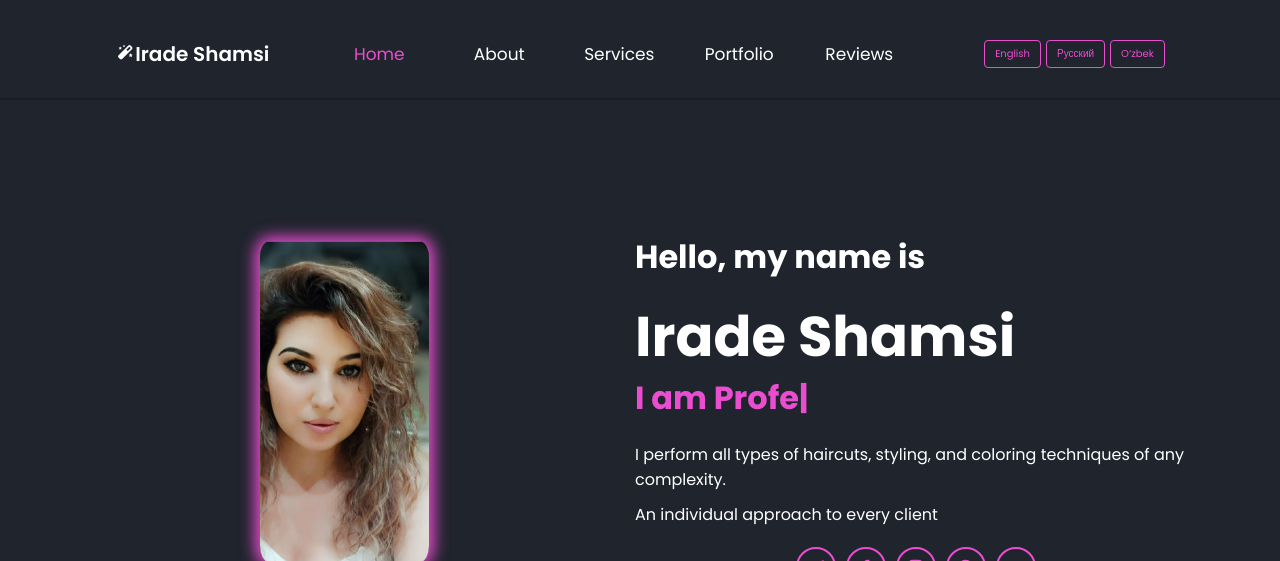
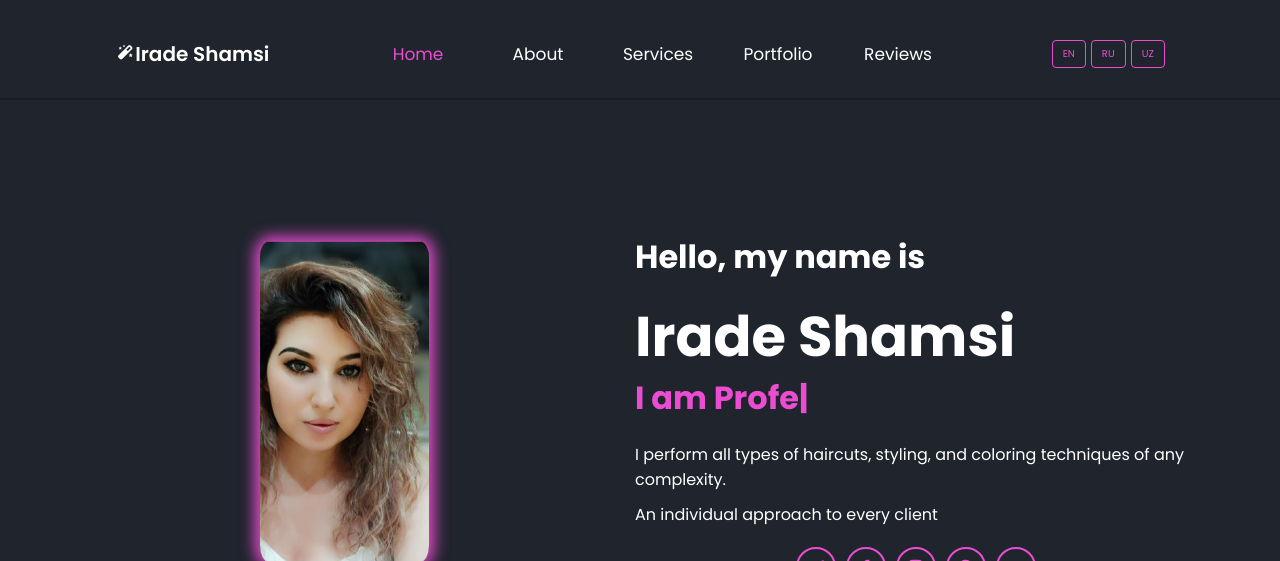
Before and after one commit to Mr-Shams86/Irada_Shamsi_Website, a FastAPI app: page / in a window 1280 px wide. Shown: the top 561 px of the page. Run offline with FastAPI, Linux system fonts and the light colour scheme; data that the repository does not hold is empty; parts of the project's set-up code (start-up, migrations or seed data) failed here and were passed over; some libraries are stand-ins or nearby versions.

Commit message:
изменил кнопки языкового переключателя,так же изменил расстояние между кнопками

```diff
--- a/static/css/style.css
+++ b/static/css/style.css
@@ -96,7 +96,7 @@ section {
 .language-switcher {
     display: flex;
     gap: 0.5rem; /* Расстояние между кнопками */
-    margin-left: 1.5rem; /* Отступ от навигации, совпадает с .navbar a */
+    margin-left: 0.5rem; /* Отступ от навигации, совпадает с .navbar a */
 }
 
 .language-switcher a {
--- a/templates/index-en.html
+++ b/templates/index-en.html
@@ -93,9 +93,9 @@
 
         <!-- Language Switcher -->
         <div class="language-switcher">
-            <a href="/?lang=en" {% if request.query_params.get('lang') == 'en' %}class="active"{% endif %}>English</a>
-            <a href="/?lang=ru" {% if request.query_params.get('lang') == 'ru' %}class="active"{% endif %}>Русский</a>
-            <a href="/?lang=uz" {% if request.query_params.get('lang') == 'uz' %}class="active"{% endif %}>O‘zbek</a>
+            <a href="/?lang=en" {% if request.query_params.get('lang') == 'en' %}class="active"{% endif %}>EN</a>
+            <a href="/?lang=ru" {% if request.query_params.get('lang') == 'ru' %}class="active"{% endif %}>RU</a>
+            <a href="/?lang=uz" {% if request.query_params.get('lang') == 'uz' %}class="active"{% endif %}>UZ</a>
         </div>
 
     </header>
--- a/templates/index-ru.html
+++ b/templates/index-ru.html
@@ -95,9 +95,9 @@
 
         <!-- Language Switcher -->
         <div class="language-switcher">
-            <a href="/?lang=en" {% if request.query_params.get('lang') == 'en' %}class="active"{% endif %}>English</a>
-            <a href="/?lang=ru" {% if request.query_params.get('lang') == 'ru' %}class="active"{% endif %}>Русский</a>
-            <a href="/?lang=uz" {% if request.query_params.get('lang') == 'uz' %}class="active"{% endif %}>O‘zbek</a>
+            <a href="/?lang=en" {% if request.query_params.get('lang') == 'en' %}class="active"{% endif %}>EN</a>
+            <a href="/?lang=ru" {% if request.query_params.get('lang') == 'ru' %}class="active"{% endif %}>RU</a>
+            <a href="/?lang=uz" {% if request.query_params.get('lang') == 'uz' %}class="active"{% endif %}>UZ</a>
         </div>
 
     </header>
--- a/templates/index-uz.html
+++ b/templates/index-uz.html
@@ -93,9 +93,9 @@
 
         <!-- Language Switcher -->
         <div class="language-switcher">
-            <a href="/?lang=en" {% if request.query_params.get('lang') == 'en' %}class="active"{% endif %}>English</a>
-            <a href="/?lang=ru" {% if request.query_params.get('lang') == 'ru' %}class="active"{% endif %}>Русский</a>
-            <a href="/?lang=uz" {% if request.query_params.get('lang') == 'uz' %}class="active"{% endif %}>O‘zbek</a>
+            <a href="/?lang=en" {% if request.query_params.get('lang') == 'en' %}class="active"{% endif %}>EN</a>
+            <a href="/?lang=ru" {% if request.query_params.get('lang') == 'ru' %}class="active"{% endif %}>RU</a>
+            <a href="/?lang=uz" {% if request.query_params.get('lang') == 'uz' %}class="active"{% endif %}>UZ</a>
         </div>
 
     </header>
```
